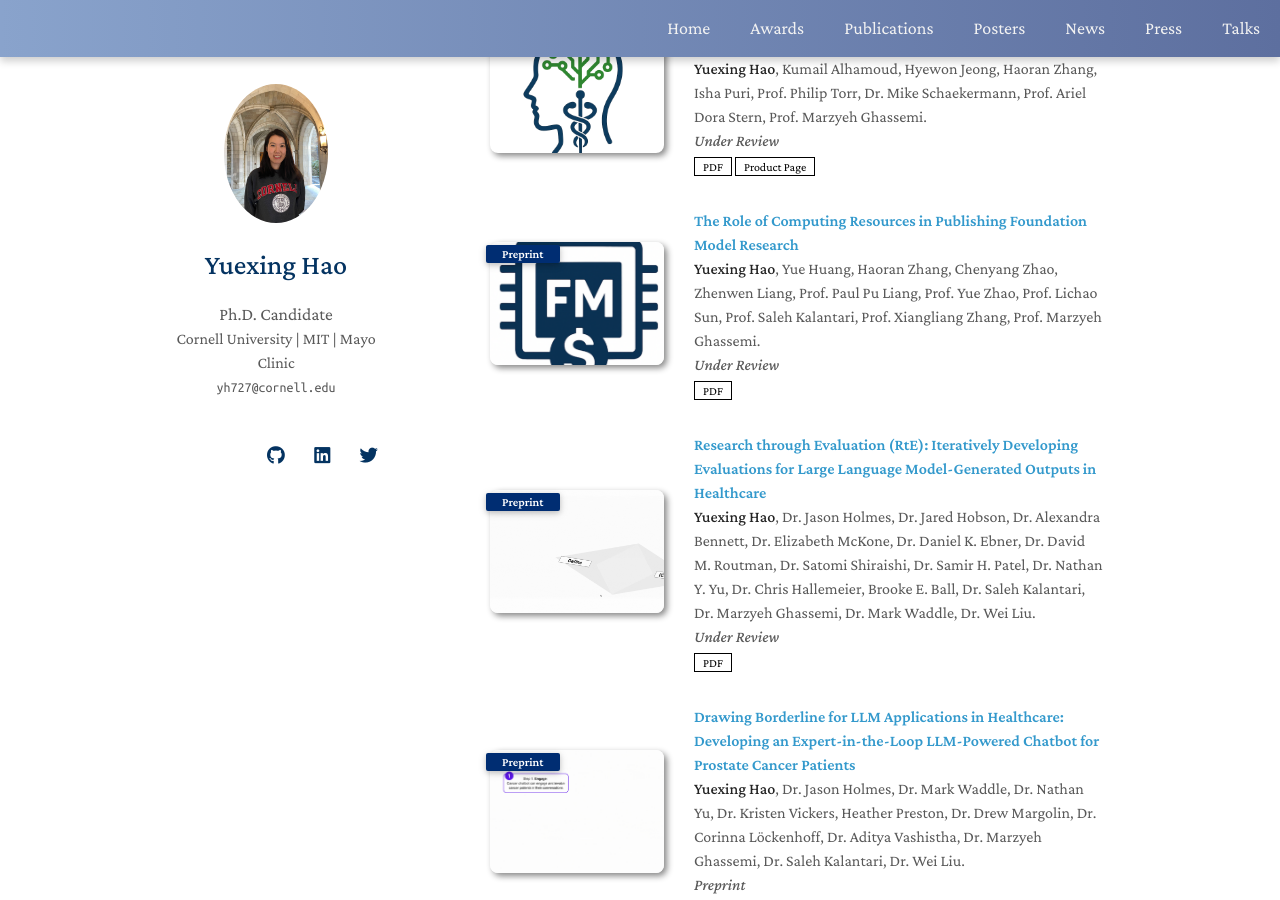
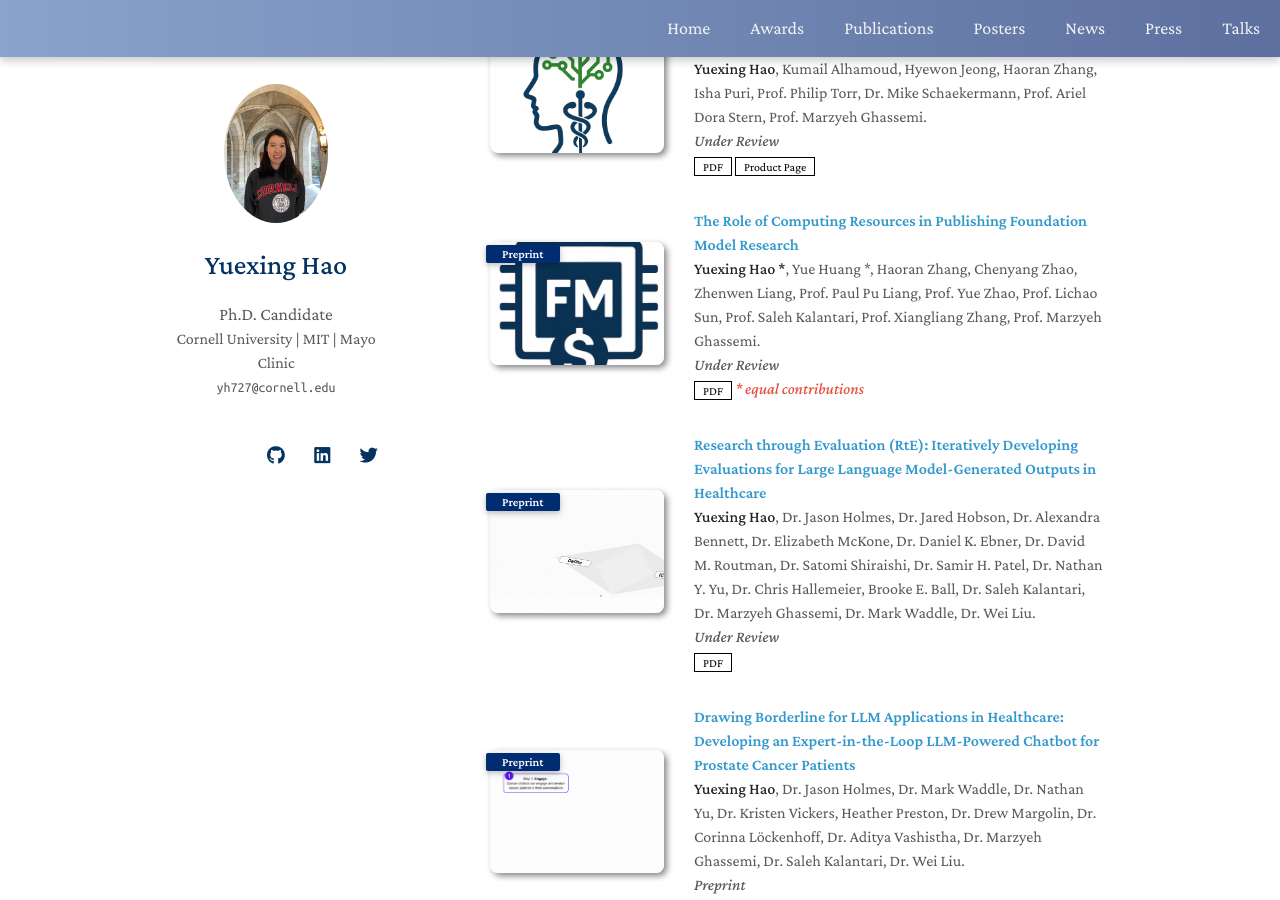
Before and after one commit to YuexingHao/Yuexing-Hao, a Jekyll site: the page built from index.md, in a window 1280 px wide and 900 px high, scrolled down 1422 px. Built offline with Jekyll 4.4.1, drawn with Linux system fonts in a browser that asks for light colours; nearby versions of some CDN libraries; a style sheet for code colours, icons or effects is not loaded; our own code applies the rules of GitHub Pages for plain Markdown files.

Commit message:
Update publications.yml

```diff
--- a/_data/publications.yml
+++ b/_data/publications.yml
@@ -16,11 +16,12 @@ main:
     image: ./assets/img/MedPAIR_Logo.png
 
   - title: "The Role of Computing Resources in Publishing Foundation Model Research"
-    authors: <strong>Yuexing Hao</strong>, Yue Huang, Haoran Zhang, Chenyang Zhao, Zhenwen Liang, Prof. Paul Pu Liang, Prof. Yue Zhao, Prof. Lichao Sun, Prof. Saleh Kalantari, Prof. Xiangliang Zhang, Prof. Marzyeh Ghassemi.
+    authors: <strong>Yuexing Hao *</strong>, Yue Huang *, Haoran Zhang, Chenyang Zhao, Zhenwen Liang, Prof. Paul Pu Liang, Prof. Yue Zhao, Prof. Lichao Sun, Prof. Saleh Kalantari, Prof. Xiangliang Zhang, Prof. Marzyeh Ghassemi.
     conference_short: Preprint
     conference: Under Review
     pdf: https://arxiv.org/abs/XXX
     image: ./assets/img/CALC.png
+    notes: "* equal contributions"
 
   - title: "Research through Evaluation (RtE): Iteratively Developing Evaluations for Large Language Model-Generated Outputs in Healthcare"
     authors: <strong>Yuexing Hao</strong>, Dr. Jason Holmes, Dr. Jared Hobson, Dr. Alexandra Bennett, Dr. Elizabeth McKone, Dr. Daniel K. Ebner, Dr. David M. Routman, Dr. Satomi Shiraishi, Dr. Samir H. Patel, Dr. Nathan Y. Yu, Dr. Chris Hallemeier, Brooke E. Ball, Dr. Saleh Kalantari, Dr. Marzyeh Ghassemi, Dr. Mark Waddle, Dr. Wei Liu.
```
